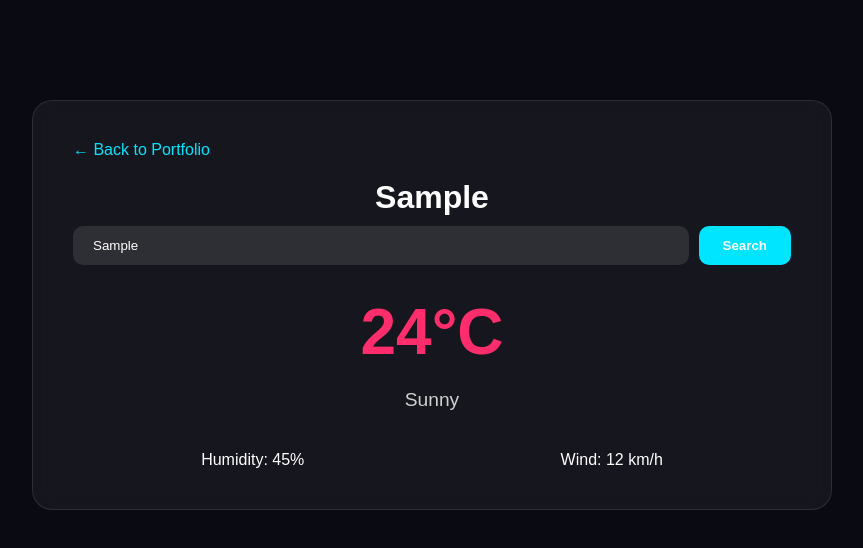
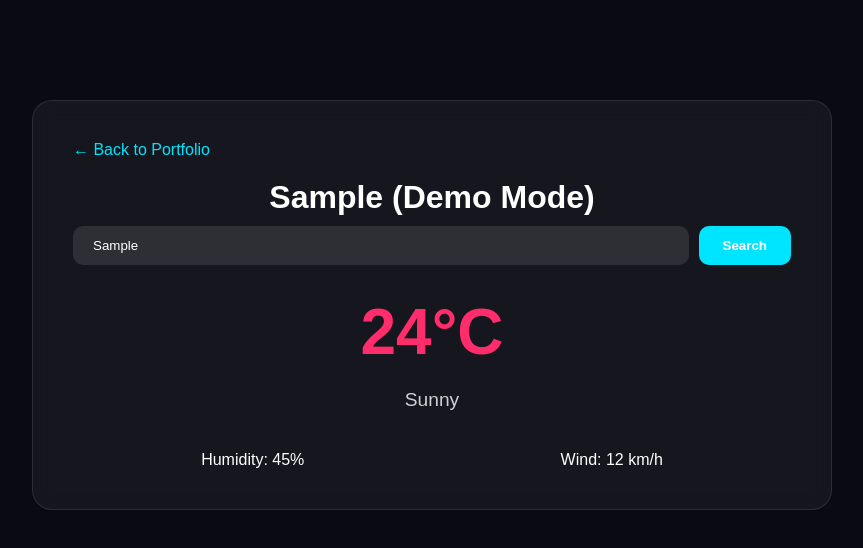
Before and after one commit to nirmitktripathii/nirmitktripathii.github.io, a plain HTML site: page weather.html in a window 1280 px wide. Both pictures are taken after typing "Sample" into the empty fields and a click on the button "Search". Shown: the whole page, without its empty margins (208-1071 px from the left). Drawn offline with Linux system fonts and the light colour scheme.

Commit message:
Sync portfolio updates to live site

```diff
--- a/weather.html
+++ b/weather.html
@@ -37,16 +37,54 @@
             </div>
         </div>
     </div>
+
     <script>
+        // REPLACE THIS WITH YOUR OPENWEATHERMAP API KEY
+        const API_KEY = 'YOUR_OPENWEATHERMAP_API_KEY';
+
         async function getWeather() {
-            const city = document.getElementById('cityInput').value;
+            const cityInput = document.getElementById('cityInput');
+            const city = cityInput.value.trim();
             if (!city) return;
-            document.getElementById('weatherContent').style.display = 'block';
-            document.getElementById('cityName').innerText = city;
-            document.getElementById('temperature').innerText = "24°C";
-            document.getElementById('description').innerText = "Sunny";
-            document.getElementById('humidity').innerText = "45%";
-            document.getElementById('wind').innerText = "12 km/h";
+
+            const weatherContent = document.getElementById('weatherContent');
+            const cityName = document.getElementById('cityName');
+            const temperature = document.getElementById('temperature');
+            const description = document.getElementById('description');
+            const humidity = document.getElementById('humidity');
+            const wind = document.getElementById('wind');
+
+            if (API_KEY === 'YOUR_OPENWEATHERMAP_API_KEY') {
+                // Mock logic for demonstration if no API key
+                weatherContent.style.display = 'block';
+                cityName.innerText = city + " (Demo Mode)";
+                temperature.innerText = "24°C";
+                description.innerText = "Sunny";
+                humidity.innerText = "45%";
+                wind.innerText = "12 km/h";
+                return;
+            }
+
+            try {
+                cityName.innerText = "Loading...";
+                const response = await fetch(`https://api.openweathermap.org/data/2.5/weather?q=${city}&units=metric&appid=${API_KEY}`);
+                const data = await response.json();
+
+                if (data.cod === 200) {
+                    weatherContent.style.display = 'block';
+                    cityName.innerText = data.name + ", " + data.sys.country;
+                    temperature.innerText = Math.round(data.main.temp) + "°C";
+                    description.innerText = data.weather[0].description;
+                    humidity.innerText = data.main.humidity + "%";
+                    wind.innerText = data.wind.speed + " km/h";
+                } else {
+                    cityName.innerText = "City not found!";
+                    weatherContent.style.display = 'none';
+                }
+            } catch (error) {
+                cityName.innerText = "Error fetching data!";
+                console.error(error);
+            }
         }
     </script>
 </body>
```
